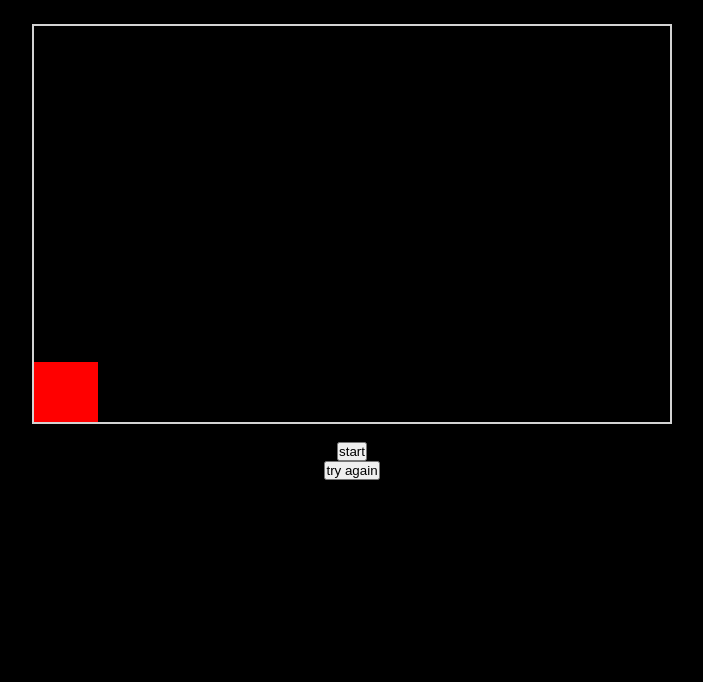
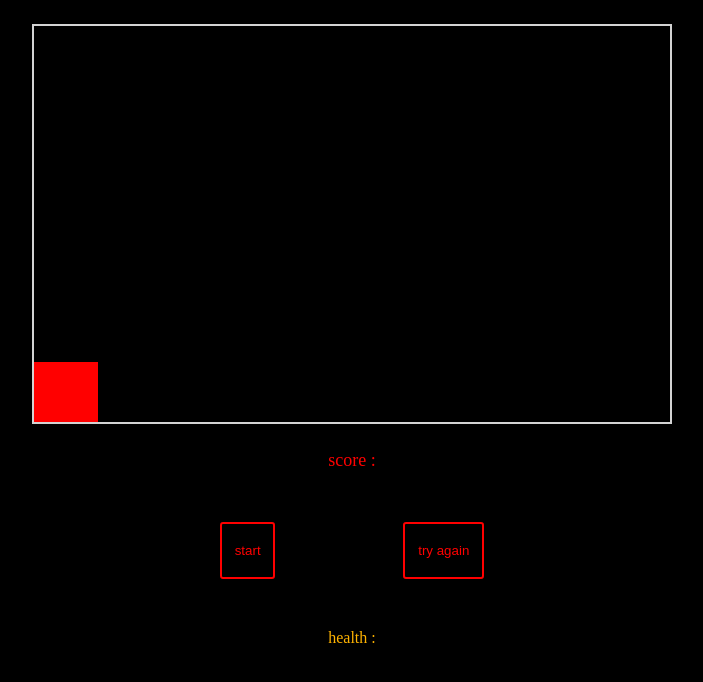
Before and after one commit to alirezakhnn/jump-game, a website: page jump.html in a window 1280 px wide. Shown: the whole page, without its empty margins (288-991 px from the left). Drawn offline with nearby package versions, Linux system fonts and the light colour scheme; files that its build step writes are made by us from their sources.

Commit message:
semi complited sass

```diff
--- a/jump.scss
+++ b/jump.scss
@@ -22,14 +22,23 @@ body {
             background-color: red;
         }
         .animation {
-            animation: jump .3s linear;
+            animation: jump .5s linear;
         }
         @keyframes jump {
-            from {
+            0% {
                 top: 40vh;
             }
-            to {
+            30% {
                 top: 32vh;
+            }
+            50% {
+                top: 32vh;
+            }
+            75% {
+                top: 35vh;
+            }
+            100% {
+                top: 40vh
             }
         }
         .block {
@@ -39,7 +48,9 @@ body {
             height: 4vh;
             top: 36vh;
             left: 50vw;
-            animation: blocker 1s infinite linear;
+        }
+        .blockanim {
+            animation: blocker 1.5s infinite linear;
         }
         @keyframes blocker {
             0% {
@@ -61,21 +72,38 @@ body {
     }
 }
 
-.restart {
+.score-container {
     display: grid;
     place-items: center;
-    .reset {
-        margin: 3% 0;
-        padding: 1% 3%;
+    .score {
         color: red;
-        background-color: transparent;
+        margin: 2% 0;
+        font-size: 18px;
+    }
+}
+
+.restart {
+    display: flex;
+    justify-content: center;
+    align-items: center;
+    &-again-btn {
+        margin: 2% 5%;
+        padding: 1.5% 1%;
+        background: transparent;
+        color: red;
         border: none;
         border: 2px solid red;
         border-radius: 3px;
-        transition: .7s linear;
+        transition: .7s ease-in-out;
         &:hover {
-            background-color: red;
+            background: red;
             color: white;
         }
     }
 }
+
+.health {
+    text-align: center;
+    color: rgb(255, 179, 0);
+    margin: 3vh 0;
+}
```
